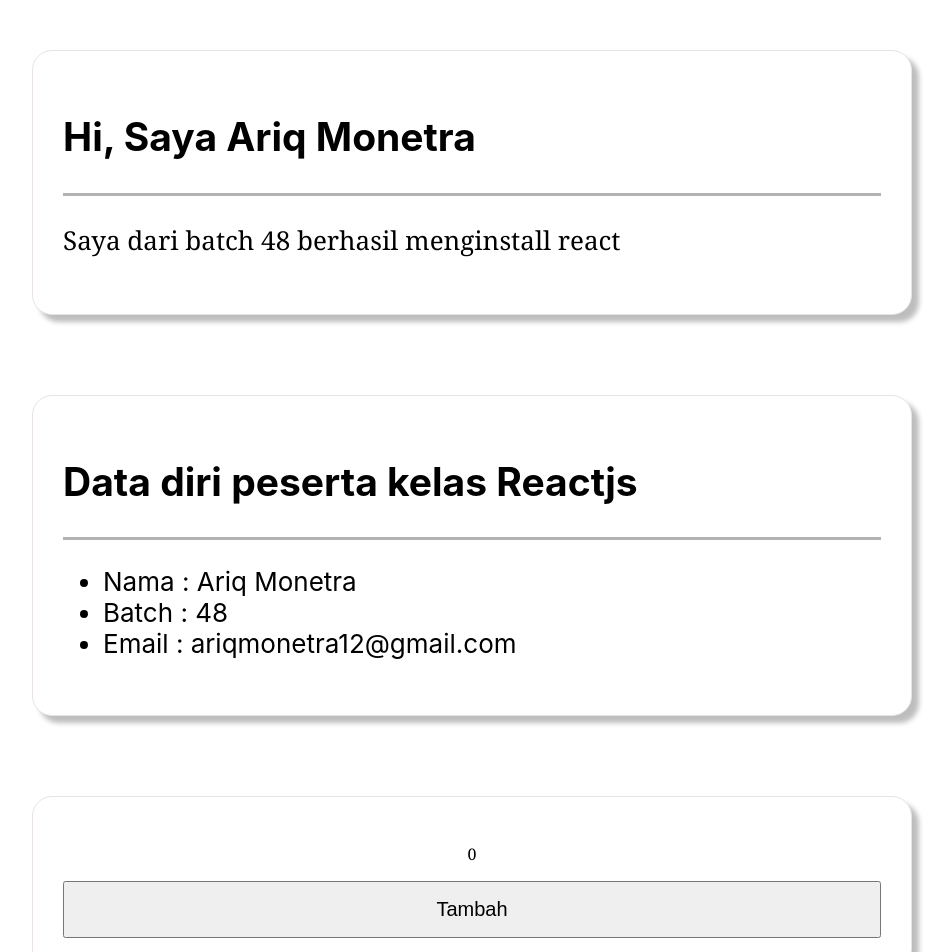
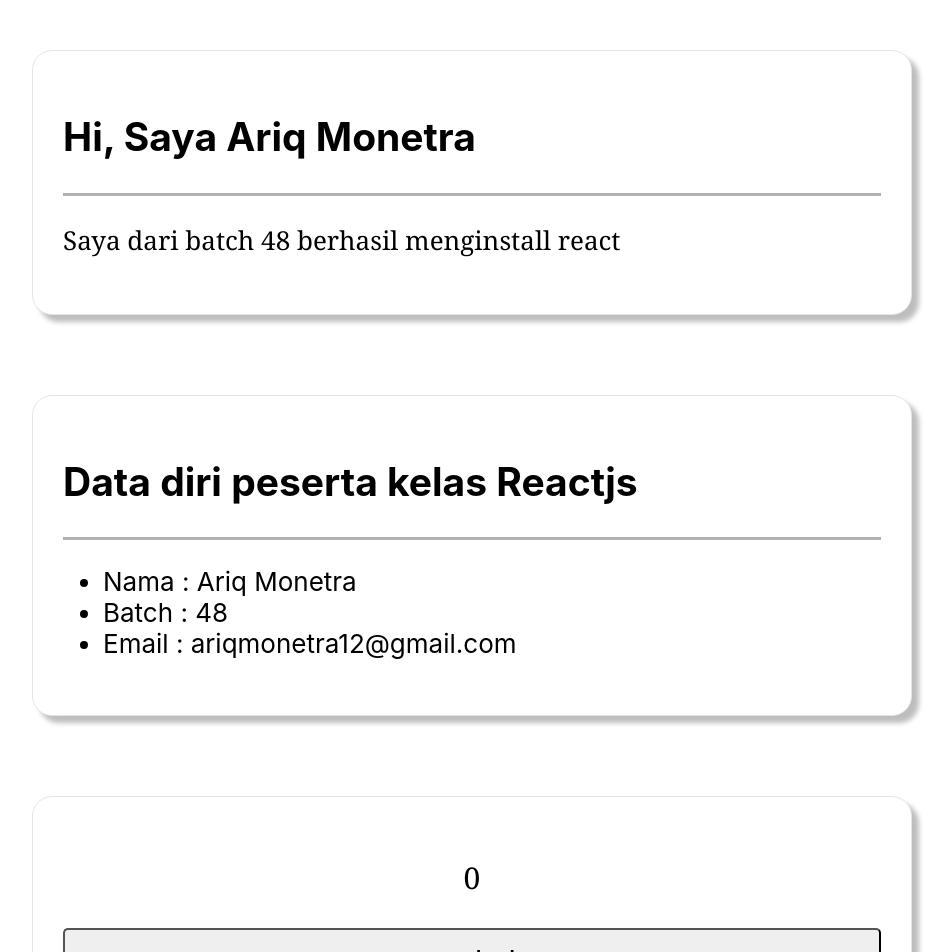
Before and after one commit to qirayama/kuis, a React (Create React App) app in the folder tugas-reactjs/myapp/: page / in a window 1280 px wide. Shown: the top 952 px of the page, without its empty margins (168-1120 px from the left). Built offline with nearby package versions, Linux system fonts and the light colour scheme.

Commit message:
Tugas 8 terbaru

```diff
--- a/tugas-reactjs/myapp/src/App.css
+++ b/tugas-reactjs/myapp/src/App.css
@@ -61,11 +61,16 @@ p{
   color: #61dafb;
 }
 
+.fontsize{
+  font-size: 30px;
+}
+
 .click {
   align-items: center;
   width: 100%;
   padding: 15px;
-  font-size: 20px;
+  font-size: 30px;
+  border-radius: 5px;
 }
 
 @keyframes App-logo-spin {
--- a/tugas-reactjs/myapp/src/tugas8/tugas8.js
+++ b/tugas-reactjs/myapp/src/tugas8/tugas8.js
@@ -9,12 +9,11 @@ function App2() {
     };
     return (
         <div className="App">
-
             <div id="container__article-list">
                 <div class="article2">
-                    <p>{count}</p>
+                    <p class="fontsize">{count}</p>
                     <button className="click" onClick={increment}>Tambah</button>
-                    {count > 9 && <p>State count sudah lebih dari 10!!</p>}
+                    {count > 9 && <p class="fontsize">State count sudah lebih dari 10!!</p>}
                 </div>
             </div>
 
```
